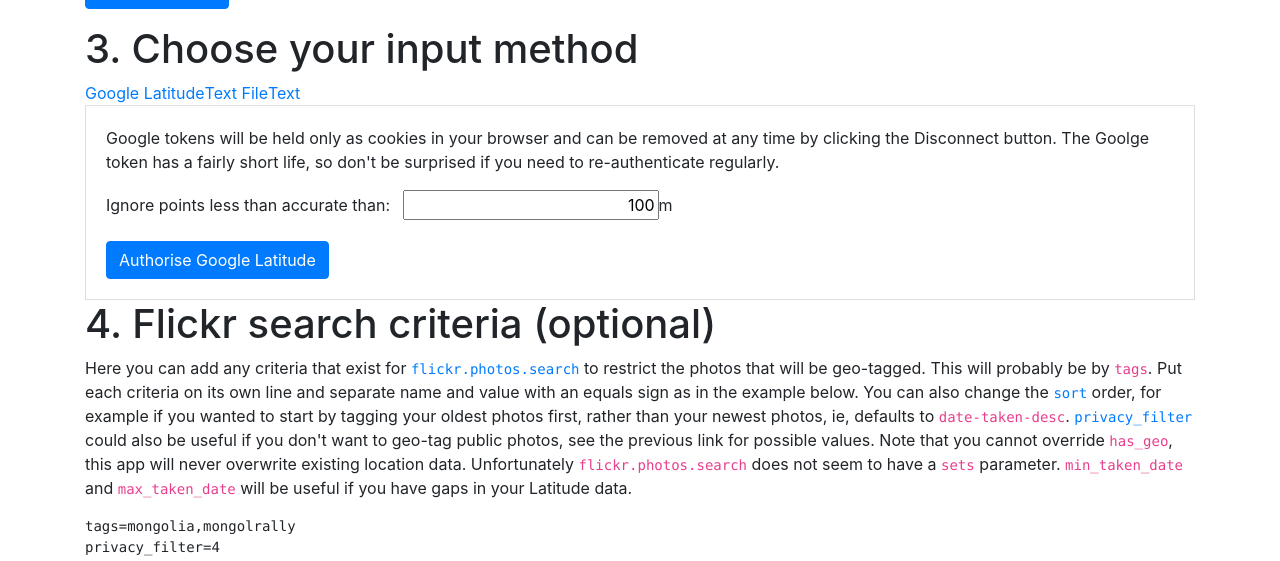
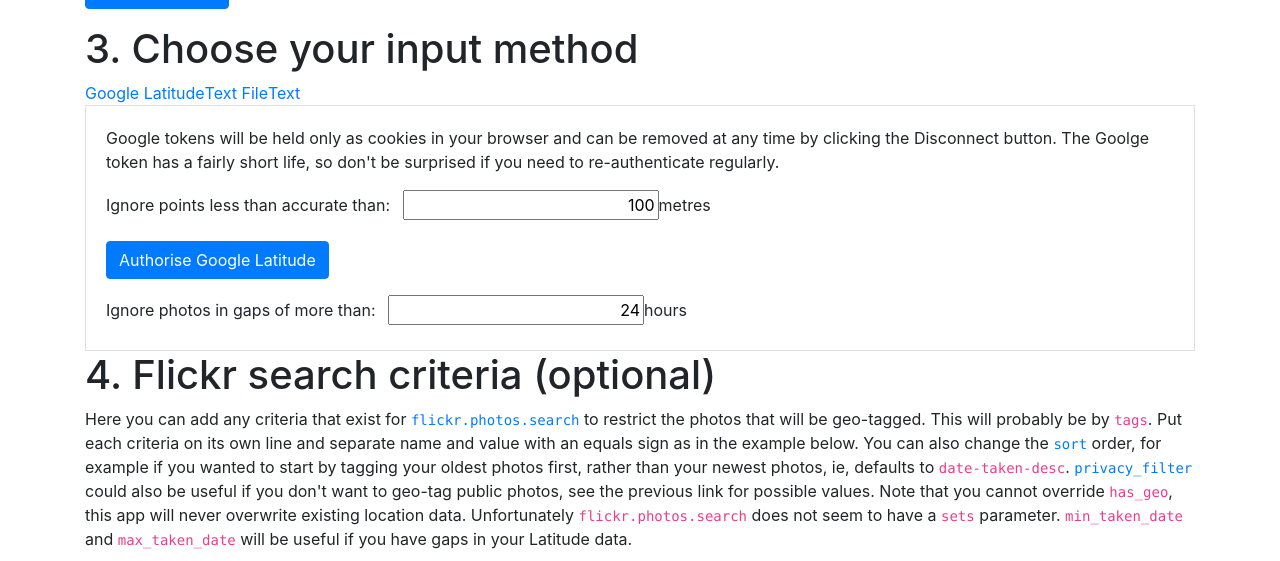
Before and after one commit to JamieKitson/GeoTagger, a PHP site: page / in a window 1280 px wide. Shown: the part 509-1070 px from the top of the page. Run offline with PHP 8.4, Linux system fonts and the light colour scheme; some libraries are stand-ins or nearby versions.

Commit message:
user can specify max gap between points. closes #17

```diff
--- a/index.php
+++ b/index.php
@@ -31,6 +31,7 @@ $latitude = testLatitude();
     .tab-content { border: 1px solid #DDDDDD; border-top: none; padding: 20px }
     #myTab { margin-bottom: 0 }
     #fileChoice .alert { margin-bottom: 10px }
+    .tab-pane { margin-bottom: 1em; }
   </style>
   <script src="bootstrap/js/bootstrap.min.js"></script>
   <script src="geo.js"></script>
@@ -118,7 +119,7 @@ else
   </p>
   <p>
   <label class="control-label" for="latAccuracy">Ignore points less than accurate than:</label>
-  <span class="input-append"><input type="text" name="latAccuracy" id="latAccuracy" class="input-mini number" value="100"><span class="add-on">m</span></span>
+  <span class="input-append"><input type="text" name="latAccuracy" id="latAccuracy" class="input-mini number" value="100"><span class="add-on">metres</span></span>
   </p>
   <?php
 
@@ -156,6 +157,10 @@ else
     </p>
     <textarea id="inputText" name="" class="input"></textarea>
   </div>
+
+  <label class="control-label" for="maxGap">Ignore photos in gaps of more than:</label>
+  <span class="input-append"><input type="text" name="maxGap" id="maxGap" class="input-mini number" value="24"><span class="add-on">hours</span></span>
+
 </div>
 
 <h1 class="page-header">Flickr search criteria (optional)</h1>
```
Also changed, not shown: go.php (+5 -3 lines).
